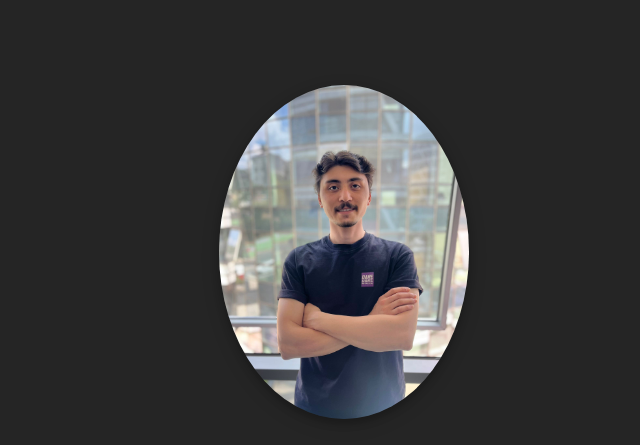
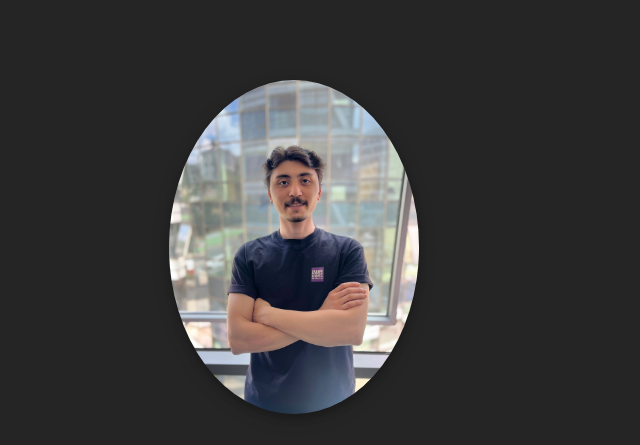
Before and after one commit to HarunDurak/harundurak.github.io, a plain HTML site: page index.html in a window 1280 px wide. Shown: the top 445 px of the page, without its empty margins (346-986 px from the left). Drawn offline with Linux system fonts and the light colour scheme.

Commit message:
fix:positon css

```diff
--- a/styles.css
+++ b/styles.css
@@ -6,25 +6,27 @@ body {
     background-color: rgb(37, 37, 37);
     overflow: hidden;
 }
-.img-photo{
+
+.img-photo {
     display: flex;
     justify-content: center;
     align-items: center;
 }
+
 .rounded-circle {
-    border-radius: 50%!important;
+    border-radius: 50% !important;
 }
+
 .img-fluid {
     max-width: 100%;
     height: auto;
 }
-.section {
-    padding: 10px 50px 0 150px;
-}
+
 .img-cover {
     width: 250px;
     box-shadow: 0 4px 8px 0 #00000040, 0 6px 20px 0 #0000001e;
 }
+
 .social-media-buttons {
     margin-top: 30px;
     display: flex;
@@ -36,15 +38,15 @@ body {
     text-decoration: none;
 }
 
-.link{
+.link {
     text-decoration: none;
 }
 
-.link:hover{
+.link:hover {
     color: #fff;
 }
 
-button:hover{
+button:hover {
     background-color: #e84855;
     color: #fff !important;
     cursor: pointer;
@@ -97,12 +99,12 @@ button {
     -webkit-transition: background-color 0.5s ease-out;
 }
 
-.icon{
+.icon {
     width: 50px;
     height: 45px;
 }
 
-.display-4{
+.display-4 {
     font-size: 3.5rem;
     font-weight: 300;
     line-height: 1.2;
```
